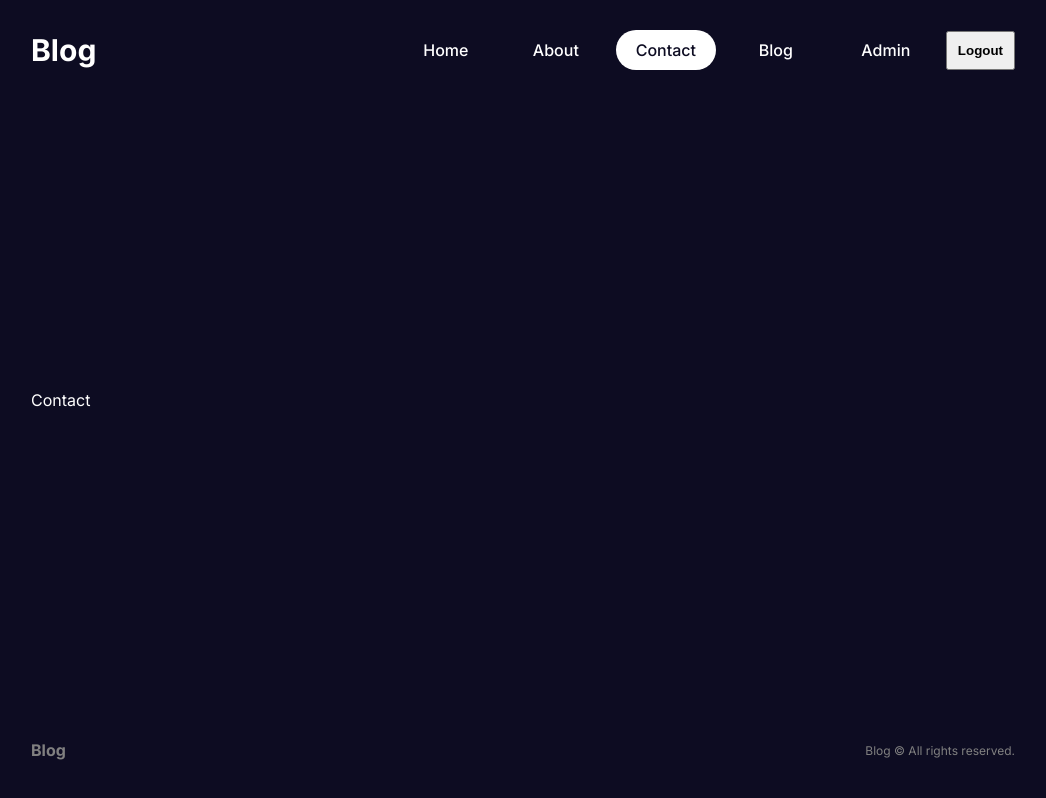
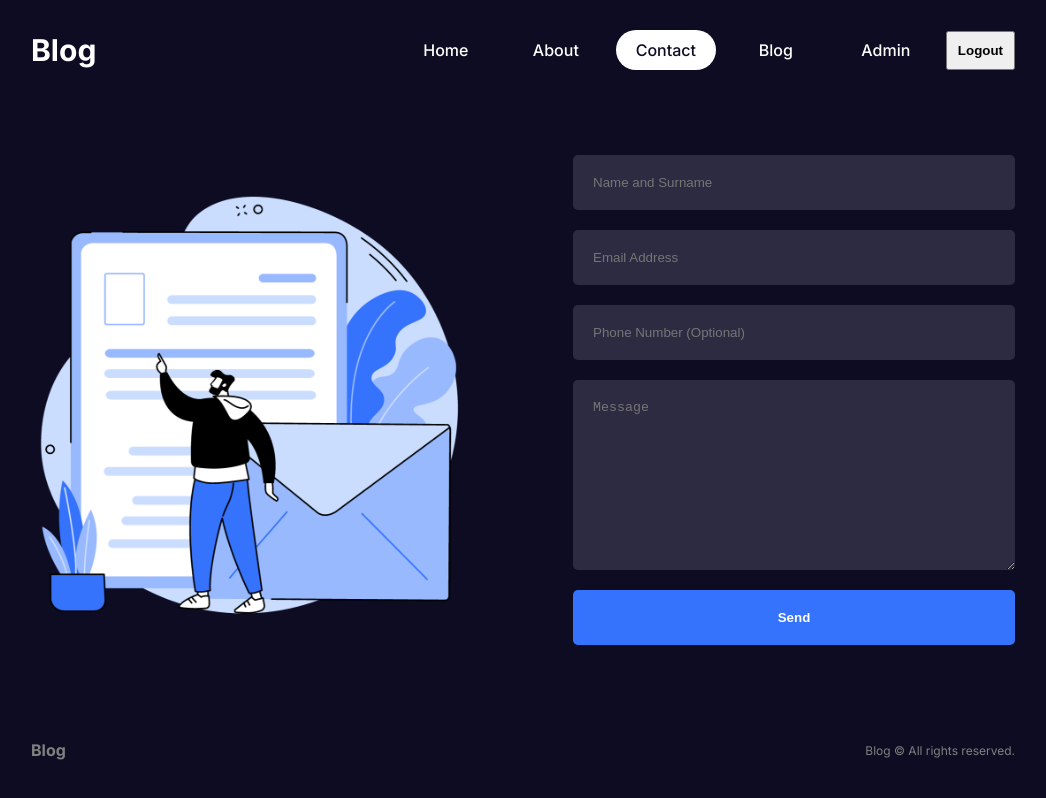
Before and after one commit to gwyneth-pena/nextjs-blog, a Next.js app: page /contact in a window 1280 px wide. Shown: the whole page, without its empty margins (117-1163 px from the left). Built offline with nearby package versions, Linux system fonts and the light colour scheme.

Commit message:
Added contact page

```diff
--- a/src/app/about/page.tsx
+++ b/src/app/about/page.tsx
@@ -9,7 +9,6 @@ export const metadata = {
 
 const AboutPage = () => {
 
-  // console.log("lets check where it works")
   return (
     <div className={styles.container}>
       <div className={styles.textContainer}>
--- /dev/null
+++ b/src/app/api/mail/route.ts
@@ -0,0 +1,22 @@
+import { sendEmail } from "@/utils/sendEmail";
+import { NextRequest, NextResponse } from "next/server";
+
+export async function POST(
+    req: NextRequest
+  ) {
+    const data = await req.json();
+    await sendEmail({
+      to: "gwenpena21@gmail.com",
+      subject: "Inquiry",
+      html: `
+        <div>
+          <p><strong>Name</strong>: ${data.name}</p>
+          <p><strong>Email</strong>: ${data.email}</p>
+          <p><strong>Phone Number</strong>: ${data.phoneNumber || '--'}</p>
+          <p><strong>Message</strong>: ${data.message}</p>
+        </div>
+      `,
+    });
+
+    return NextResponse.json({ message: "Email sent successfully", status: 200 });
+  }
--- /dev/null
+++ b/src/app/contact/contact.module.css
@@ -0,0 +1,52 @@
+.container {
+    display: flex;
+    align-items: center;
+    gap: 100px;
+  }
+
+  .imgContainer {
+    flex: 1;
+    height: 500px;
+    position: relative;
+  }
+
+  .img {
+    object-fit: contain;
+  }
+
+  .formContainer {
+    flex: 1;
+  }
+
+  .form {
+    display: flex;
+    flex-direction: column;
+    gap: 20px;
+  }
+
+  .form input,
+  .form textarea {
+    padding: 20px;
+    border-radius: 5px;
+    border: none;
+    outline: none;
+    background-color: var(--bgSoft);
+    color: var(--text);
+  }
+
+  .form button {
+    padding: 20px;
+    background-color: var(--btn);
+    color: var(--text);
+    font-weight: bold;
+    border: none;
+    border-radius: 5px;
+    cursor: pointer;
+    text-align: center;
+  }
+
+  @media (max-width: 768px) {
+    .container {
+      flex-direction: column;
+    }
+  }
--- /dev/null
+++ b/src/app/contact/layout.tsx
@@ -0,0 +1,18 @@
+import Contact from "./page";
+
+
+
+export const metadata = {
+    title: "Contact",
+    description:''
+  };
+
+
+
+function ContactLayout() {
+  return (
+    <div><Contact/></div>
+  )
+}
+
+export default ContactLayout
--- a/src/app/contact/page.tsx
+++ b/src/app/contact/page.tsx
@@ -1,8 +1,65 @@
+'use client'
+import styles from "@/app/contact/contact.module.css";
+import { sendEmail } from "@/utils/sendEmail";
+import Image from "next/image";
+import { useForm } from "react-hook-form";
+import { Circles } from "react-loader-spinner";
+
+
+export type FormData = {
+  name: string;
+  email: string;
+  message: string;
+  phoneNumber?: string;
+};
 
 
 function Contact() {
+  const { register, handleSubmit, reset, formState } = useForm<FormData>();
+  const { isSubmitting } = formState;
+
+
+  const onSubmit = async (data: FormData)=>{
+    const response = await fetch('/api/mail', {
+      method: 'POST',
+      body: JSON.stringify(data)});
+
+    response.json();
+    reset();
+  };
+
   return (
-    <div>Contact</div>
+
+    <div className={styles.container}>
+    <div className={styles.imgContainer}>
+      <Image src="/contact.png" alt="" fill className={styles.img} />
+    </div>
+    <div className={styles.formContainer}>
+      <form onSubmit={handleSubmit(onSubmit)} className={styles.form}>
+        <input type="text" {...register("name", {required: true})} placeholder="Name and Surname" required/>
+        <input type="text" {...register("email",{required: true})} placeholder="Email Address" required/>
+        <input type="text" {...register("phoneNumber")} placeholder="Phone Number (Optional)" />
+        <textarea
+          {...register("message", {required: true})}
+          cols={30}
+          rows={10}
+          placeholder="Message"
+          required
+        ></textarea>
+        <button disabled={isSubmitting} type="submit">{!isSubmitting? 'Send':
+          <Circles
+            height="30"
+            width="30"
+            color="#fff"
+            ariaLabel="circles-loading"
+            wrapperStyle={{display:"flex", justifyContent:"center"}}
+            wrapperClass=""
+            visible={true}
+            />}
+        </button>
+      </form>
+    </div>
+  </div>
   )
 }
 
--- a/src/app/page.module.css
+++ b/src/app/page.module.css
@@ -47,7 +47,6 @@
   flex: 1;
   position: relative;
   height: 450px;
-  margin-top: -80px;
 }
 
 @media (max-width: 1024px) {
--- /dev/null
+++ b/src/utils/sendEmail.ts
@@ -0,0 +1,29 @@
+import { FormData } from "@/app/contact/page";
+import nodemailer from "nodemailer";
+
+type EmailPayload = {
+  to: string
+  subject: string
+  html: string
+}
+
+export async function sendEmail(data: EmailPayload){
+    const smtpOptions = {
+        host: process.env.NEXT_PUBLIC_SMTP_HOST || "smtp.mailtrap.io",
+        port: parseInt(process.env.NEXT_PUBLIC_SMTP_PORT || "2525"),
+        secure: true,
+        auth: {
+          user: process.env.NEXT_PUBLIC_SMTP_USER || "user",
+          pass: process.env.NEXT_PUBLIC_SMTP_PASSWORD || "password",
+        },
+      };
+
+      const transporter = nodemailer.createTransport({
+        ...smtpOptions,
+      })
+
+      return await transporter.sendMail({
+        from: process.env.SMTP_FROM_EMAIL,
+        ...data,
+      });
+}
```
Also changed, not shown: package.json (+7 -3 lines), src/app/page.tsx (+11 -6 lines), 1 other file (tests, documents, lock files or other folders).
